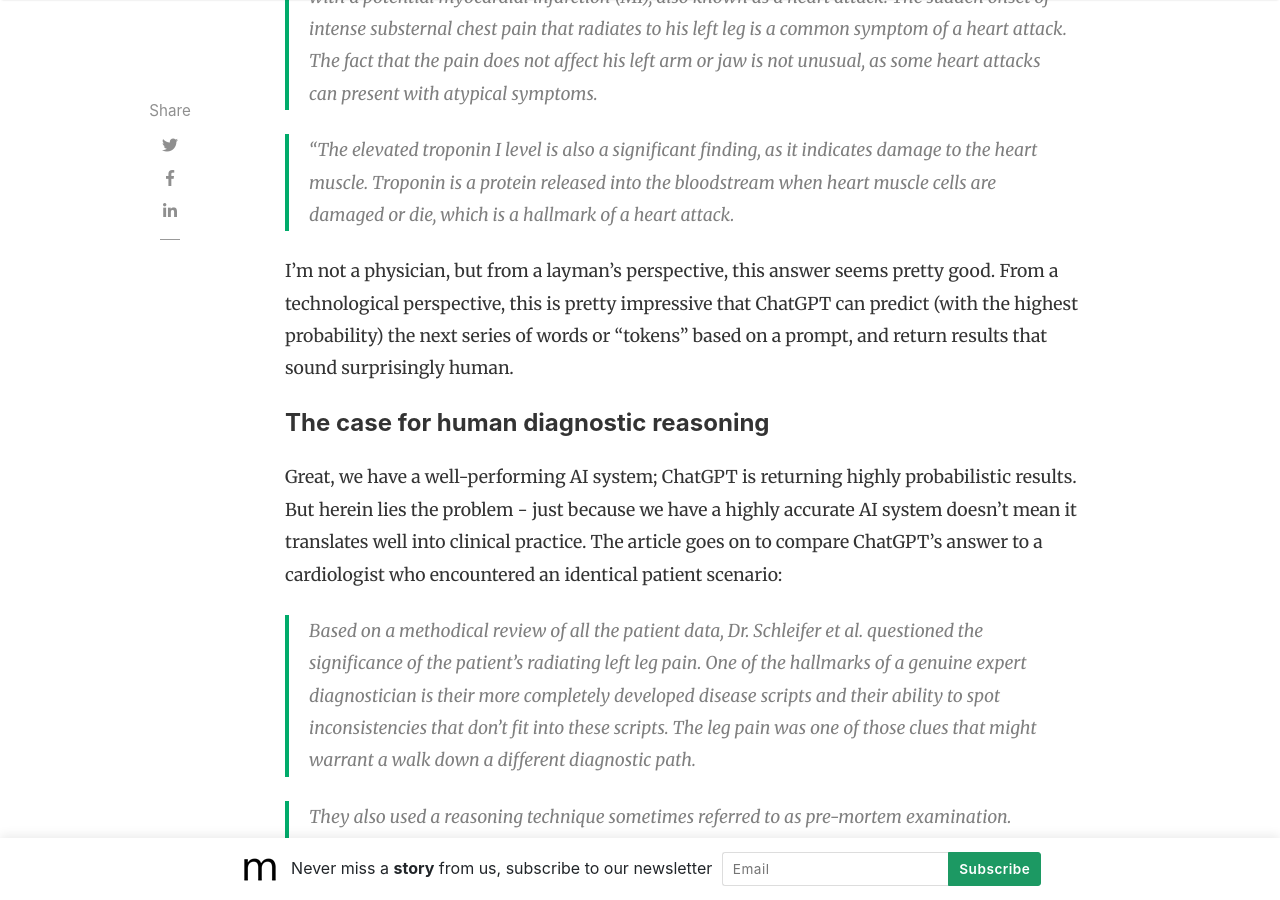
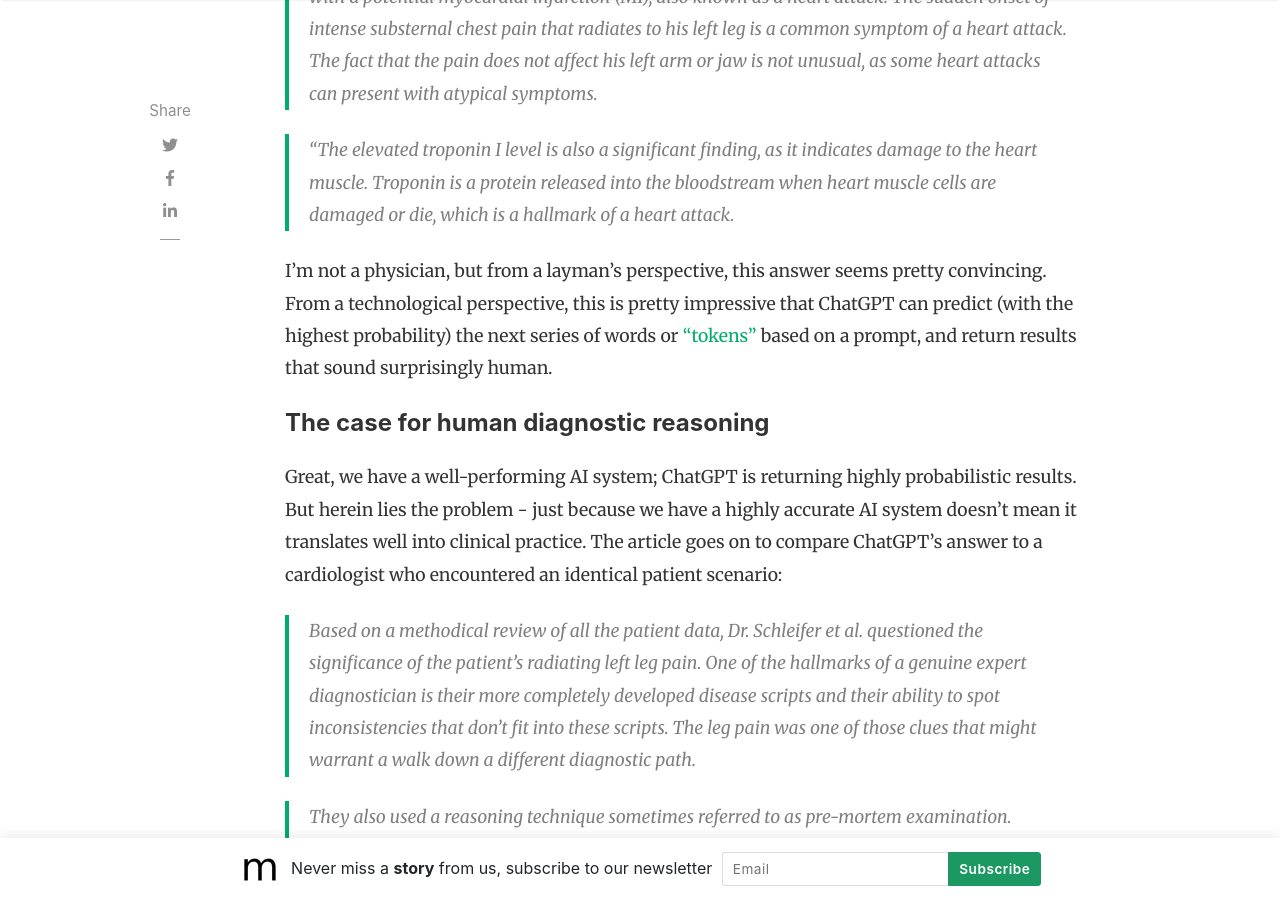
Before and after one commit to slsu0424/slsu0424.github.io, a Jekyll site: the page built from _posts/2023-06-02-test.md, in a window 1280 px wide and 900 px high, scrolled down 1896 px. Built offline with Jekyll 4.4.1, drawn with Linux system fonts in a browser that asks for light colours; nearby versions of some CDN libraries; comment, search, counter and statistics services are not loaded.

Commit message:
Update 2023-06-02-test.md

```diff
--- a/_posts/2023-06-02-test.md
+++ b/_posts/2023-06-02-test.md
@@ -26,7 +26,7 @@
 
 > “The elevated troponin I level is also a significant finding, as it indicates damage to the heart muscle. Troponin is a protein released into the bloodstream when heart muscle cells are damaged or die, which is a hallmark of a heart attack.
 
-I'm not a physician, but from a layman's perspective, this answer seems pretty good.  From a technological perspective, this is pretty impressive that ChatGPT can predict (with the highest probability) the next series of words or "tokens" based on a prompt, and return results that sound surprisingly human.
+I'm not a physician, but from a layman's perspective, this answer seems pretty convincing.  From a technological perspective, this is pretty impressive that ChatGPT can predict (with the highest probability) the next series of words or ["tokens"](https://writings.stephenwolfram.com/2023/02/what-is-chatgpt-doing-and-why-does-it-work/) based on a prompt, and return results that sound surprisingly human.
 
 #### The case for human diagnostic reasoning
 
```
